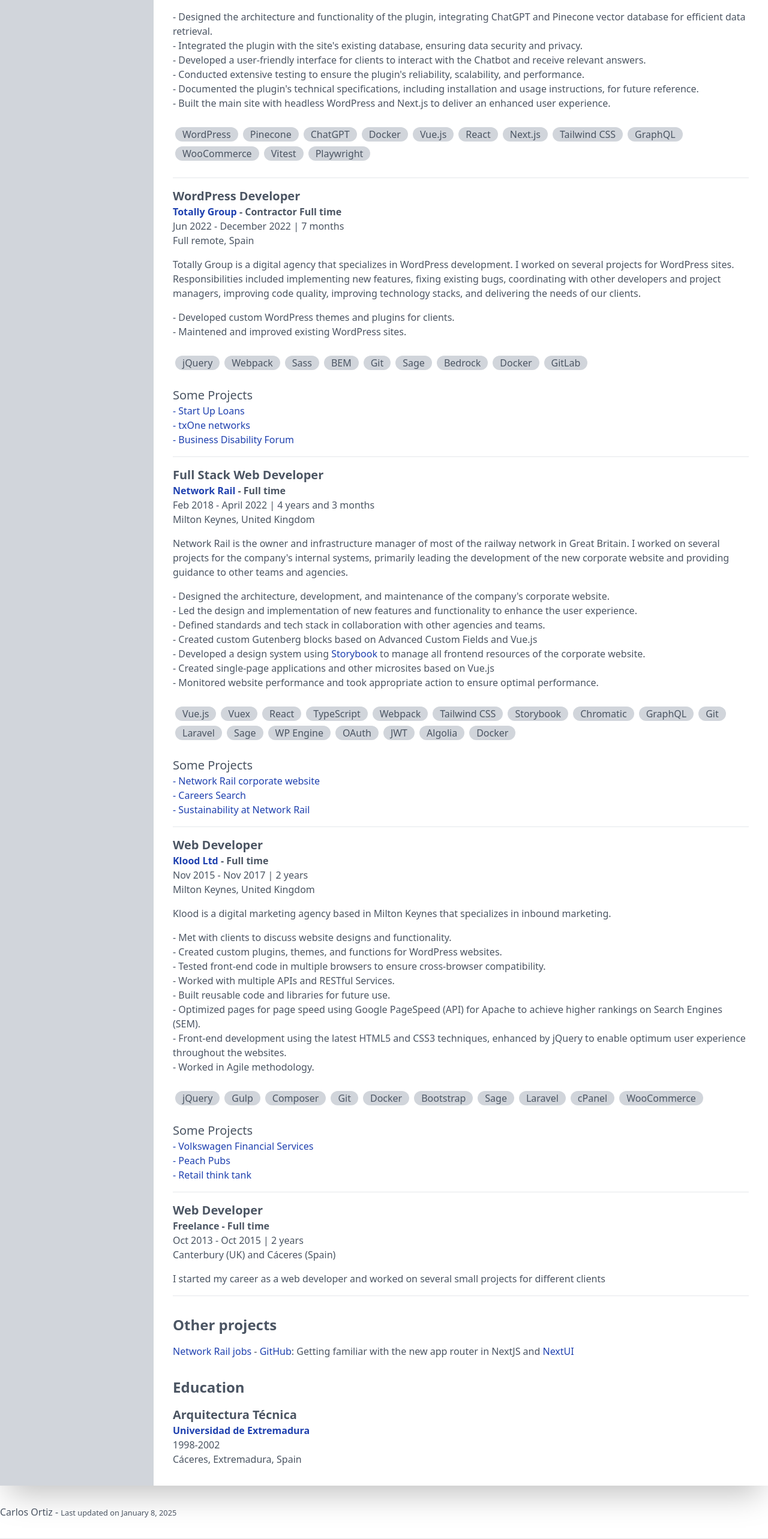
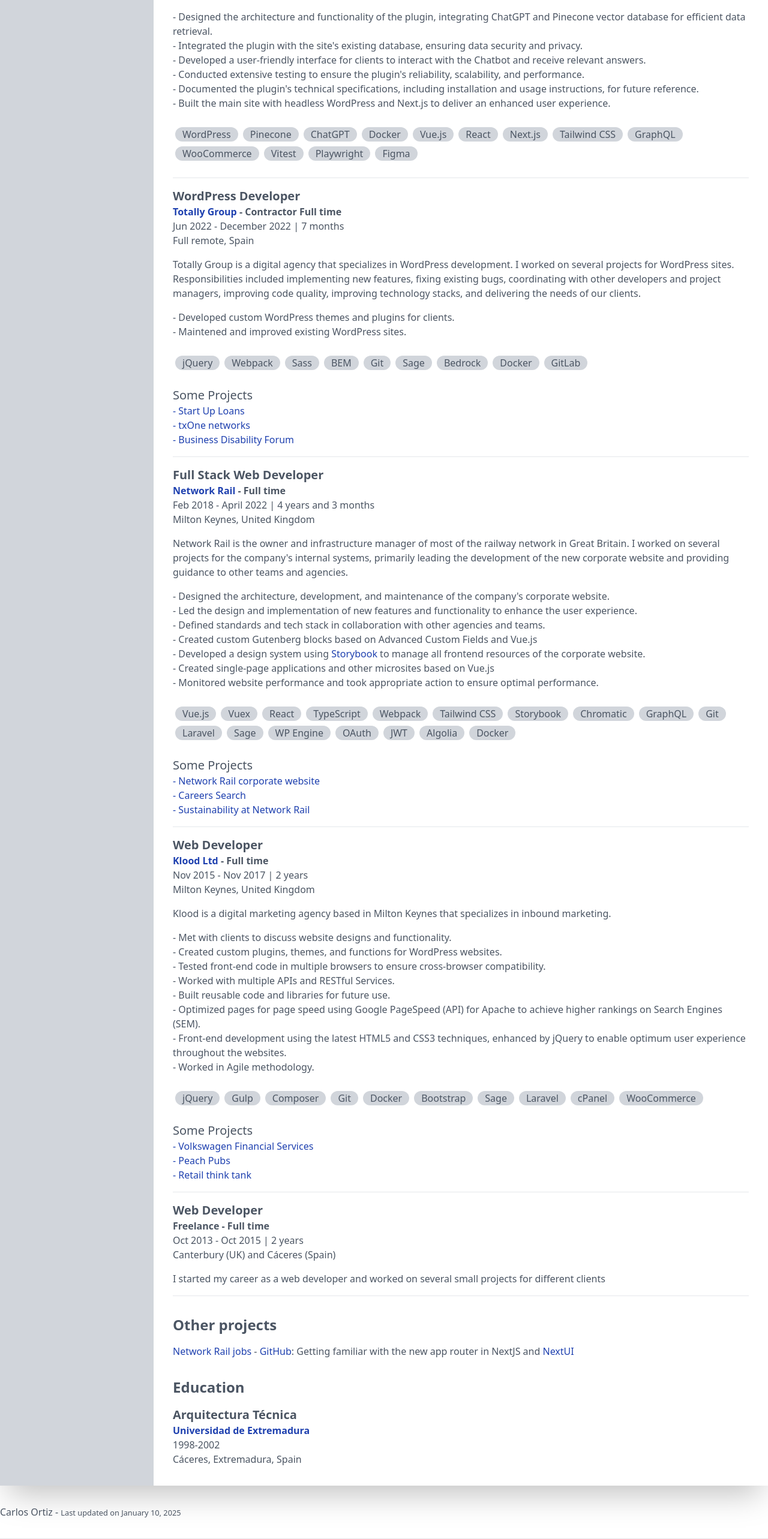
Before and after one commit to DuffmanCC/web-cv, a Vue app: page / in a window 1280 px wide. Shown: the part 1972-4538 px from the top of the page at 60% size. Built offline with nearby package versions, Linux system fonts and the light colour scheme.

Commit message:
update last updated date and add Figma to technologies list

```diff
--- a/src/App.vue
+++ b/src/App.vue
@@ -97,8 +97,8 @@
           Carlos Ortiz -
           <small
             >Last updated on
-            <time datetime="2024-01-01">January 8, 2025</time></small
-          >
+            <time datetime="2025-01-10">January 10, 2025</time>
+          </small>
         </footer>
       </div>
     </div>
--- a/src/data/en.json
+++ b/src/data/en.json
@@ -106,7 +106,8 @@
         "GraphQL",
         "WooCommerce",
         "Vitest",
-        "Playwright"
+        "Playwright",
+        "Figma"
       ],
       "projects": []
     },
```
